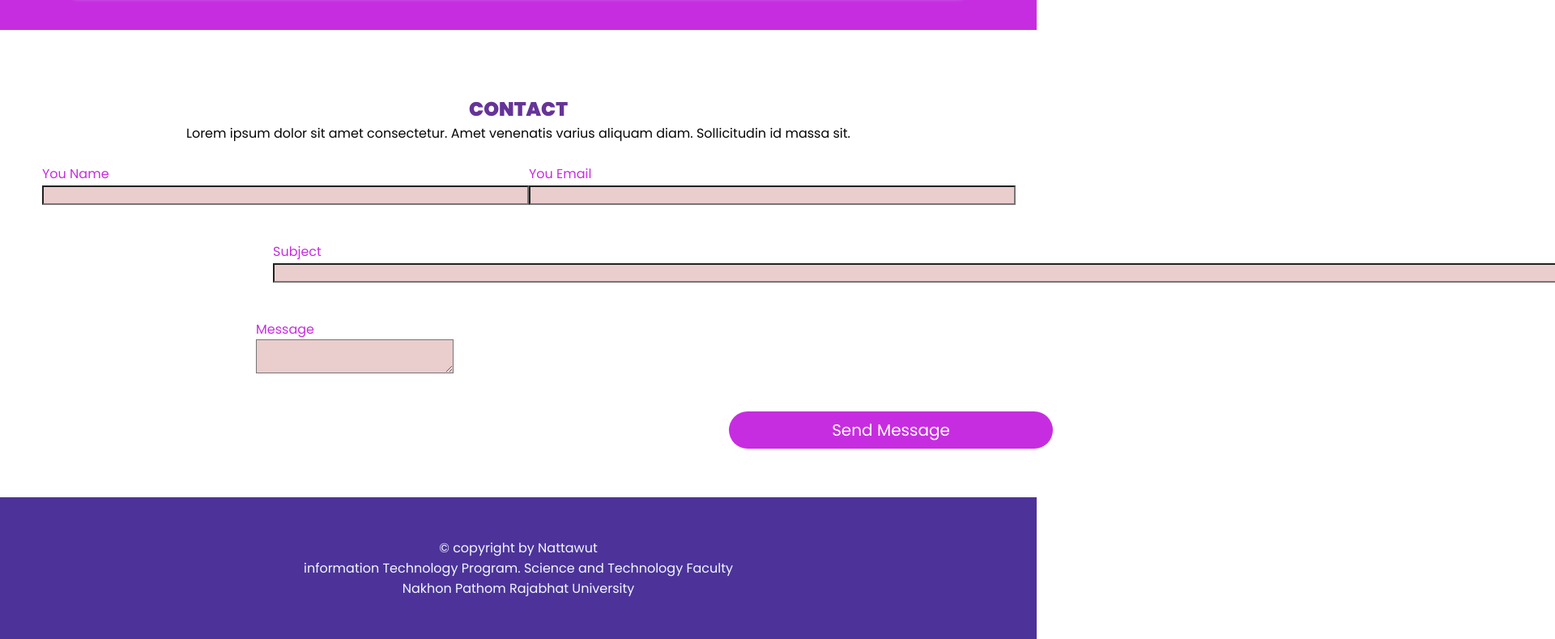
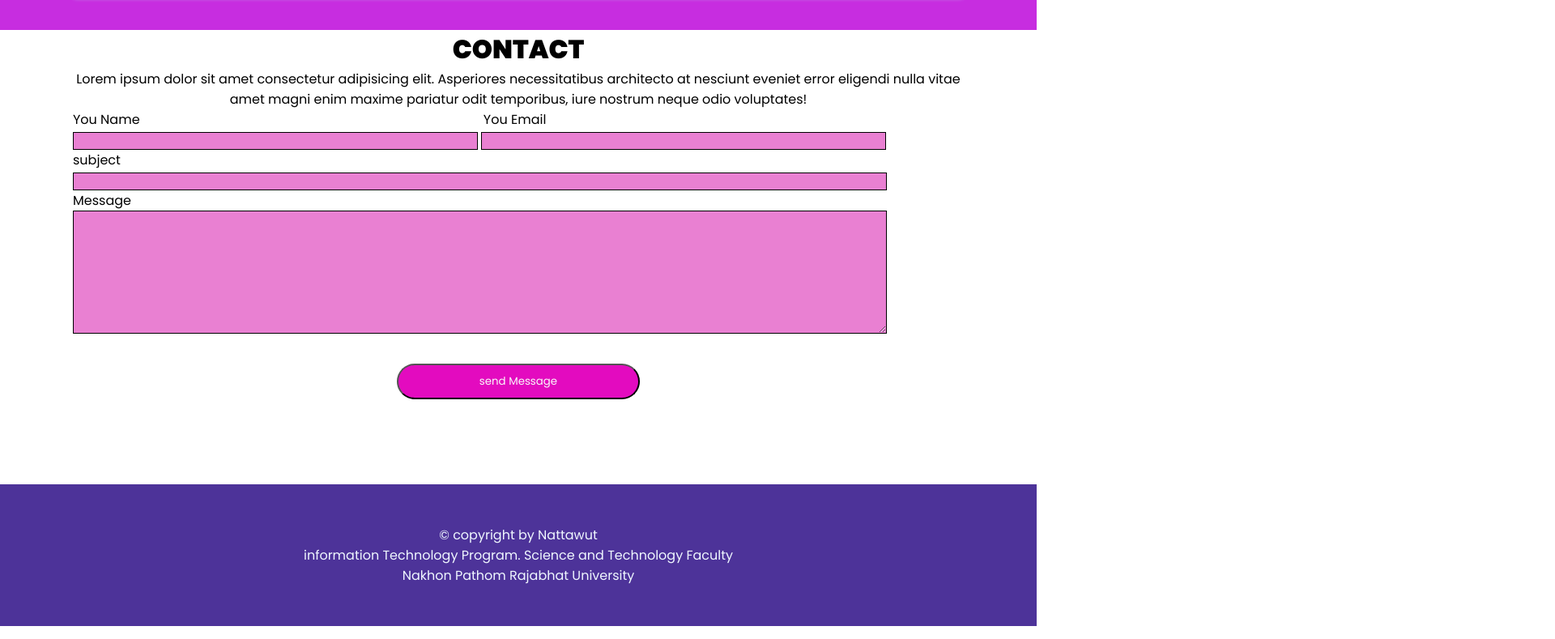
Before and after one commit to jobNattwut/webBasic_6540, a plain HTML site: page 6540_07_webD3.html in a window 1280 px wide. Shown: the part 1558-2347 px from the top of the page at 81% size, 1920 px wide, since content can reach past the window. Drawn offline with Linux system fonts and the light colour scheme.

Commit message:
6540_07_webD3.html

```diff
--- a/6540_07_webD3.html
+++ b/6540_07_webD3.html
@@ -122,33 +122,36 @@
 
                 </div>
            </section>
-        <section class="contact">
-            <div class="contact-box">
-                <h2 class="text-h2">contact</h2>
-                <div class="text-param">Lorem ipsum dolor sit amet consectetur. Amet venenatis varius aliquam diam. Sollicitudin id massa sit. <br><br>
+           <div class="ngk">
+            <div>
+                <h1 class="pc">CONTACT</h1>
+                <p class="lm">Lorem ipsum dolor sit amet consectetur adipisicing elit. Asperiores necessitatibus architecto at nesciunt eveniet error eligendi nulla vitae amet magni enim maxime pariatur odit temporibus, iure nostrum neque odio voluptates!</p>
 
+                <label for="Name">You Name</label>
+                <label  class="Youg" for="mail">You Email</label><br>
+
+                <input class="n" type="text" name="input_name" id="firstname">
+                <input class="g" type="text" name="input_email" id="mail">
             </div>
-            <div class="contact1">
-                <p class="box-name">You Name <br>
-                 <input type="text" placeholder="" style="background-color: #EACDCD;" size="50px">
-            <div class="contact2">
-                <p class="box-email">You Email <br>
-                 <input type="text" placeholder="" style="background-color: #EACDCD;" size="50px">
-                </p>
-                </p>
+
+
+            <div>
+                <label for="subject">subject</label><br>
+                <input class="sub" type="text" name="input_subject" id="subject">
             </div>
+
+            <div>
+                <legend>Message</legend>
+                <label for="address"></label>
+                <textarea class="ms" name="address" id="address"></textarea>
             </div>
-            <div class="boxsub1">
-                <p class="box-sub">Subject <br>
-                 <input type="text" placeholder="" style="background-color: #EACDCD;" size="178px">
-                </p>
+
+
+             <div class="send1">  <!-- -->
+                <input  class="send2" style="background-color: rgb(227, 11, 191);" type="submit" value="send Message" >
             </div>
-            <div class="boxmess1">
-                <p class="box-Message">Message<br>
-                  <textarea placeholder="" style="background-color: #EACDCD;" ></textarea>
-                </p>
 
-            </div>
+        </div>
         </section>
         <section>
         <div class="button"><a href="">Send Message</a></div><br><br>
--- a/css/HCL.css
+++ b/css/HCL.css
@@ -10,7 +10,8 @@ background-image: url("https://www.npru.ac.th/2019/img/gallery/npru-47.jpg");
 display: flex;
 justify-content: space-around;
 width: 100%;
-height: 550px;
+height: 100%;
+
 }
 
 .box-name {
--- a/css/webD3.css
+++ b/css/webD3.css
@@ -192,71 +192,63 @@ th, td{
     border: 1px solid #643b3b;
 
 }
+.pc{
+    text-align: center;
+}
+.lm{
+    text-align: center;
+}
 
-.contact{
-    padding: 40px;
+.ngk{
+    width: 1100px;
+    margin: auto;
+}
 
+.Youg{
+    margin-left: 420px;
+}
+
+.n{
+    margin: auto;
+   width: 500px;
+   border: 1px solid rgb(0, 0, 0);
+   background-color: rgb(233, 128, 210);
+}
+
+.g{
+   margin: auto;
+   width: 500px;
+   border: 1px solid rgb(0, 0, 0);
+   background-color: rgb(233, 128, 210);
+}
+
+.sub{
+   margin: auto;
+   width: 1005px;
+   border: 1px solid rgb(0, 0, 0);
+   background-color: rgb(233, 128, 210);
+}
+
+.ms{
+   margin: auto;
+   width: 1005px;
+   border: 1px solid rgb(0, 0, 0);
+   background-color: rgb(233, 128, 210);
+   padding: 5%;
+}
+
+.send1{
+    text-align: center;
 
 }
 
-.contact1{
-    display: flex;
-    justify-content: space-evenly;
-    margin-left: 1%;
+.send2{
 
-
-}
-
-.box-name{
-    color: #C72DE0;
-
-}
-
-.box-email{
-    color: #C72DE0;
-}
-
-.boxsub1{
-    color: #C72DE0;
-    margin-left: 21%;
-
-
-}
-
-.box-sub{
-    margin: 45px;
-    margin-right: 100%;
-
-}
-
-.boxmess1{
-    margin-left: 23%;
-
-}
-
-.box-Message{
-    margin-top: 10px;
-    justify-content: center;
-    color: #C72DE0;
-    width: 1040px;
-}
-
-.button{
-    font-size: 20px ;
-    color: aliceblue;
-    background-color: #C72DE0;
-    margin-left: 900px;
-    width: 400px;
-    margin-bottom: 10px;
     border-radius: 40px;
     padding: 10px;
-    text-align: center;
-    background-color: #C72DE0;
-    padding: 8px 20px ;
-    border-radius: 30px;
-    margin-right: 20px;
-
-
+    margin: 30px;
+    width: 300px;
+    color: #fafafa;
 
 }
 
```
